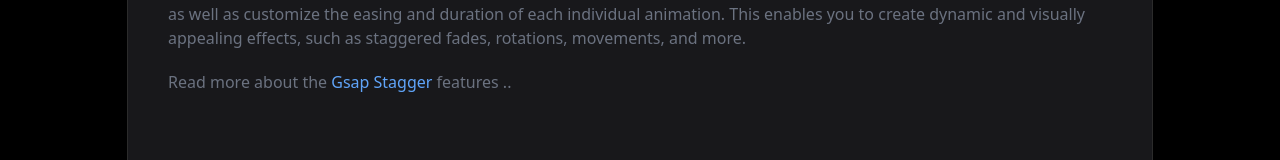
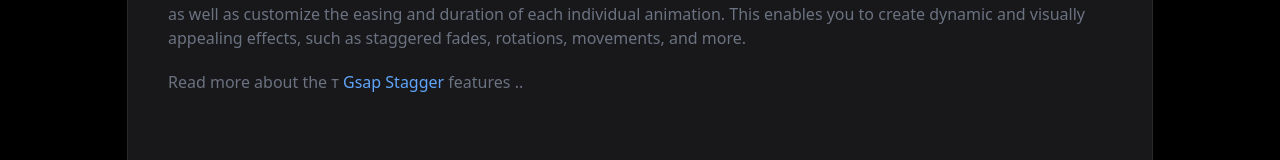
Before and after one commit to shokhaway01/mojito-GSAP, a React (Vite) app: page /gsapstagger in a window 1280 px wide. Shown: the part 162-322 px from the top of the page. Built offline with nearby package versions, Linux system fonts and the light colour scheme.

Commit message:
Fix typo in GsapStagger component documentation

```diff
--- a/src/pages/GsapStagger.jsx
+++ b/src/pages/GsapStagger.jsx
@@ -40,7 +40,7 @@ const GsapStagger = () => {
       </p>
 
       <p className="mt-5 text-gray-500">
-        Read more about the{" "}
+        Read more about the т{" "}
         <a
           href="https://gsap.com/resources/getting-started/Staggers"
           target="_blank"
```
